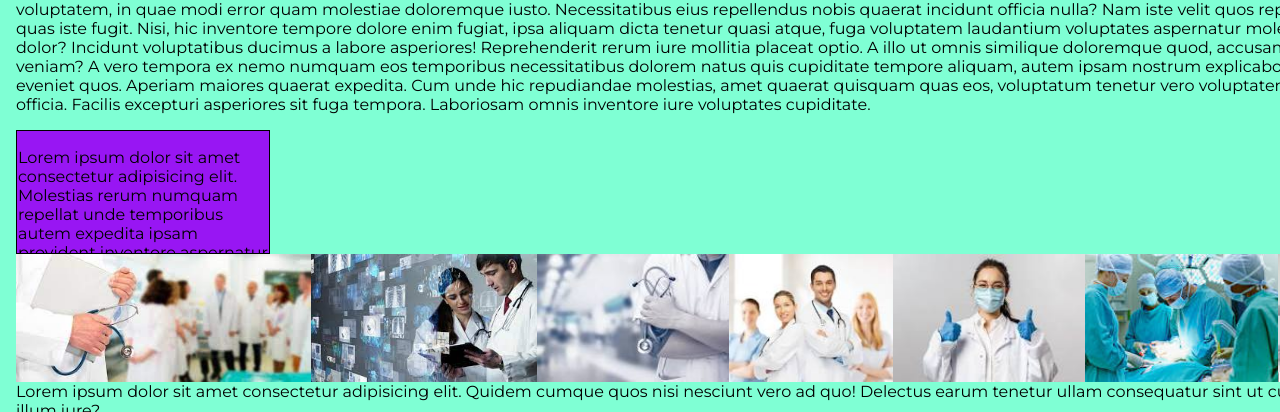
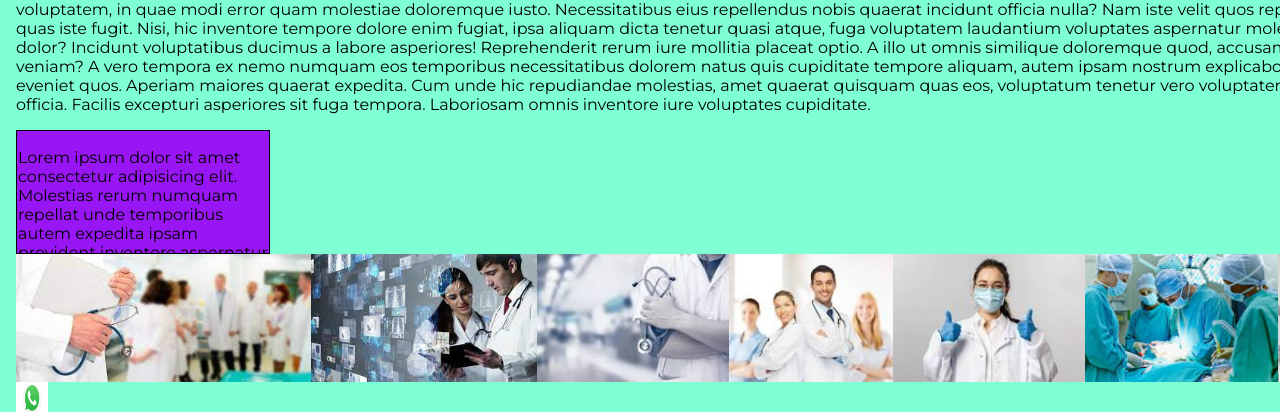
Before and after one commit to FranciscoSSequeira/centroDeSaludPremiumHealth, a plain HTML site: page index.html in a window 1280 px wide. Shown: the part 1774-2186 px from the top of the page. Drawn offline with Linux system fonts and the light colour scheme.

Commit message:
borre prueba section del index

```diff
--- a/index.html
+++ b/index.html
@@ -71,10 +71,6 @@
                     <img src="multimedia/imagen_medicos_hospital.jpg" alt="imagenMedicosHospital">
 
                 </section>
-                <!-- <section> -->
-                <section>
-                    Lorem ipsum dolor sit amet consectetur adipisicing elit. Quidem cumque quos nisi nesciunt vero ad quo! Delectus earum tenetur ullam consequatur sint ut culpa, repudiandae dolores ipsa rem illum iure?
-                </section>
 
             </main>
 
```
